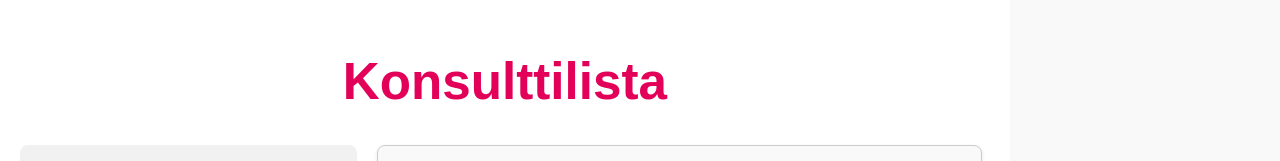
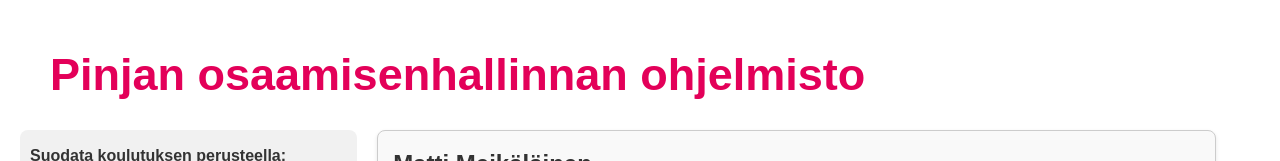
Before and after one commit to estrelas1/pinja-projekti, a React (Vite) app: page / in a window 1280 px wide. Shown: the top 161 px of the page. Built offline with nearby package versions, Linux system fonts and the light colour scheme.

Commit message:
Käyttöliittymän muutoksia

```diff
--- a/index.html
+++ b/index.html
@@ -1,8 +1,7 @@
 <!doctype html>
-<html lang="en">
+<html lang="fi">
   <head>
     <meta charset="UTF-8" />
-    <link rel="icon" type="image/svg+xml" href="/vite.svg" />
     <meta name="viewport" content="width=device-width, initial-scale=1.0" />
     <title>Osaamisenhallinnan ohjelmisto</title>
   </head>
--- a/src/App.css
+++ b/src/App.css
@@ -2,10 +2,9 @@ body {
   font-family: Arial, sans-serif;
   margin: 0;
   padding: 0;
-  background-color: #f9f9f9;
+  background-color: white;
   color: #333;
   display: flex;
-  /* justify-content: flex-start; */
 }
 
 .App {
@@ -13,14 +12,16 @@ body {
   flex-direction: column;
   width: 100%;
   padding: 20px;
-  background-color: #ffffff;
-  /* border-radius: 8px; */
-  /* box-shadow: 0 2px 4px rgba(0, 0, 0, 0.1); */
+  background-color: white;
 }
 
 h1 {
-  text-align: center;
+  text-align: left;
+  position: sticky;
+  padding: 10px;
+  margin: 20px;
   color: #e30059;
+  font-size: 45px;
 }
 
 .main-content {
--- a/src/App.jsx
+++ b/src/App.jsx
@@ -125,7 +125,7 @@ const App = () => {
 
   return (
     <div className="App">
-      <h1>Konsulttilista</h1>
+      <h1>Pinjan osaamisenhallinnan ohjelmisto</h1>
       <div className="main-content">
         <ConsultantFilter
           educationOptions={[...new Set(consultants.map((c) => c.education))]}
--- a/src/components/ConsultantCard.css
+++ b/src/components/ConsultantCard.css
@@ -26,7 +26,6 @@
 
 .consultant-card h2 {
   margin-top: 0;
-  /* color: #e30059; */
 }
 
 .consultant-card p {
--- a/src/components/ConsultantList.css
+++ b/src/components/ConsultantList.css
@@ -2,4 +2,5 @@
   display: grid;
   grid-template-columns: 1fr;
   gap: 20px;
+  width: 65%;
 }
--- a/src/index.css
+++ b/src/index.css
@@ -13,6 +13,13 @@
   -moz-osx-font-smoothing: grayscale;
 }
 
+#root {
+  margin: 0;
+  padding: 0;
+  width: 97%;
+  height: 100%;
+}
+
 a {
   font-weight: 500;
   color: #646cff;
@@ -24,8 +31,7 @@ a:hover {
 
 body {
   margin: 0;
-  display: flex;
-  /* place-items: center; */
+  /* display: flex; */
   min-width: 320px;
   min-height: 100vh;
 }
@@ -42,12 +48,8 @@ button {
   font-size: 1em;
   font-weight: 500;
   font-family: inherit;
-  background-color: #1a1a1a;
   cursor: pointer;
   transition: border-color 0.25s;
-}
-button:hover {
-  border-color: #646cff;
 }
 button:focus,
 button:focus-visible {
```
